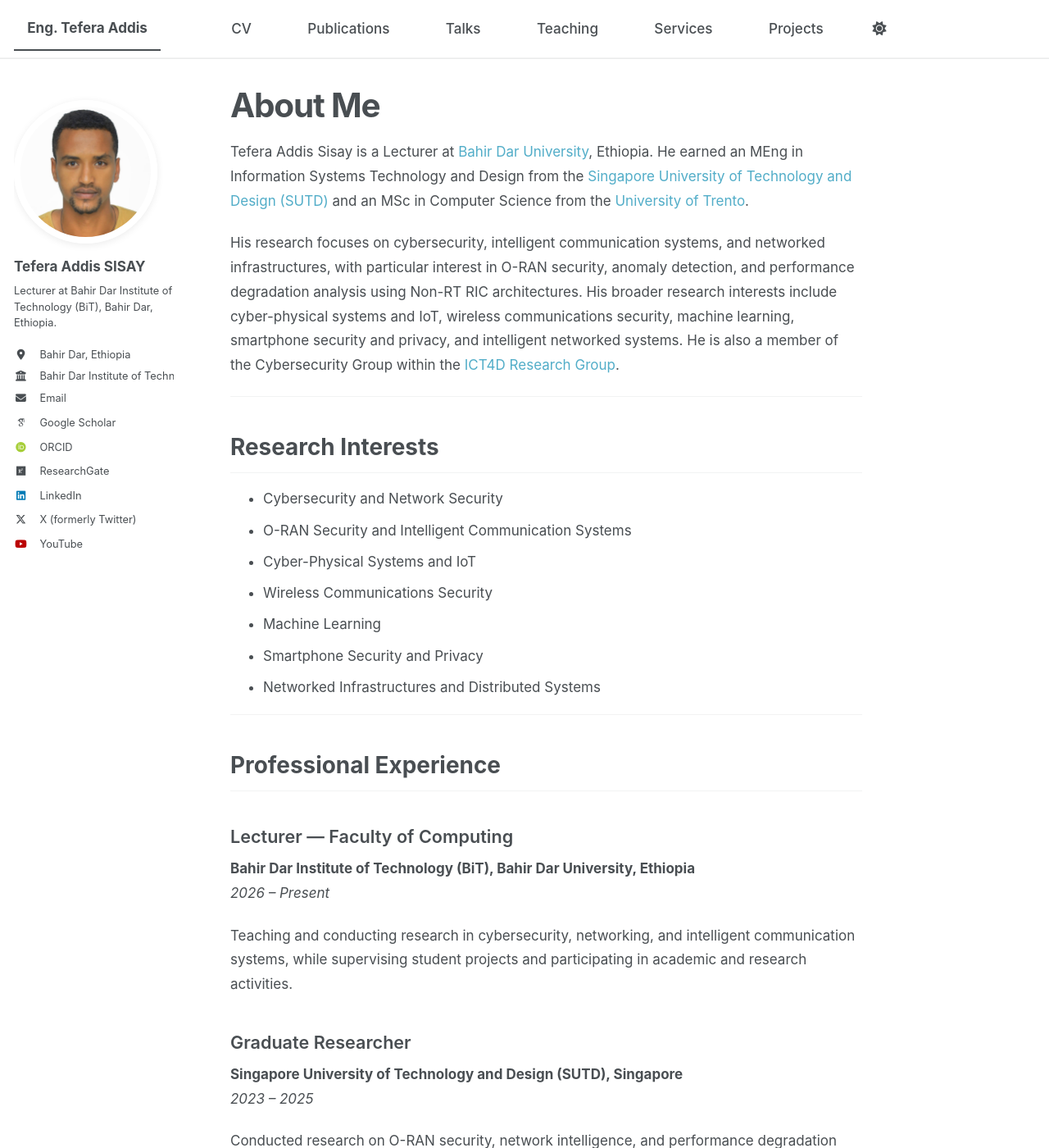
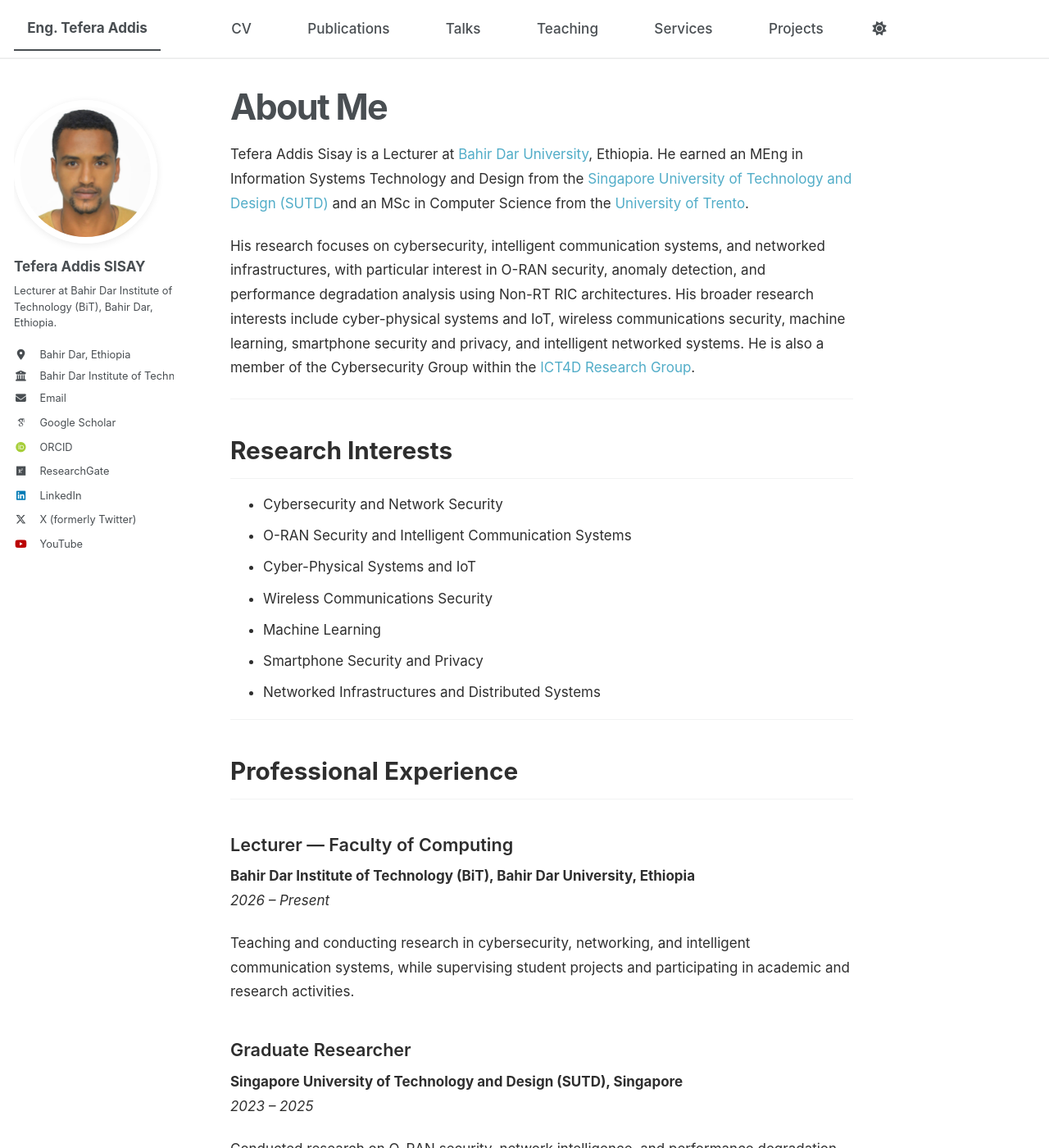
Before and after one commit to tefera-addis-sisay/tefera-addis-sisay.github.io, a Jekyll site: the page built from _pages/about.md, in a window 1280 px wide and 1400 px high. Shown: the whole window at 82% size. Built offline with Jekyll 4.4.1, drawn with Linux system fonts in a browser that asks for light colours; some web fonts are replaced; a script bundle is joined from its source files by our own code; library files that are not in the unit come from our copies.

Commit message:
Update main.scss

```diff
--- a/assets/css/main.scss
+++ b/assets/css/main.scss
@@ -36,7 +36,8 @@
 ;
 
 /* =========================================================
-   CLEAN MIT-STYLE ACADEMIC DESIGN (DARK-MODE SAFE)
+   CLEAN MIT-STYLE ACADEMIC DESIGN
+   FULL SAFE VERSION (LIGHT + DARK + DESKTOP FIXED)
 ========================================================= */
 
 /* ---------------------------------------------------------
@@ -116,7 +117,7 @@
 }
 
 /* ---------------------------------------------------------
-   Navigation (clean + subtle)
+   Navigation
 --------------------------------------------------------- */
 
 .masthead {
@@ -146,7 +147,7 @@
 }
 
 /* ---------------------------------------------------------
-   Profile Image (professional, subtle)
+   Profile Image
 --------------------------------------------------------- */
 
 .author__avatar {
@@ -214,7 +215,7 @@
 }
 
 /* ---------------------------------------------------------
-   Archive Cards (kept minimal)
+   Archive Items
 --------------------------------------------------------- */
 
 .archive__item {
@@ -234,7 +235,7 @@
 }
 
 /* ---------------------------------------------------------
-   Remove heavy shadows (clean academic look)
+   Remove heavy shadows (clean academic style)
 --------------------------------------------------------- */
 
 .btn,
@@ -261,9 +262,9 @@
   border-top: 1px solid rgba(0, 0, 0, 0.08);
 }
 
-/* ---------------------------------------------------------
-   DARK MODE FIXES (IMPORTANT)
---------------------------------------------------------- */
+/* =========================================================
+   DARK MODE FIXES (CRITICAL)
+========================================================= */
 
 [data-theme="dark"] .masthead {
   border-bottom: 1px solid rgba(255, 255, 255, 0.08);
@@ -278,14 +279,50 @@
   box-shadow: 0 4px 18px rgba(0, 0, 0, 0.5);
 }
 
-/* Optional: smoother nav hover in dark mode */
 [data-theme="dark"] .greedy-nav a:hover {
   opacity: 0.85;
 }
 
-/* ---------------------------------------------------------
+/* =========================================================
+   DESKTOP READABILITY FIX (IMPORTANT)
+========================================================= */
+
+@media (min-width: 901px) {
+
+  .page__content,
+  .archive__content {
+    max-width: 760px;
+    line-height: 1.85;
+  }
+
+  p {
+    font-size: 1.02rem;
+  }
+
+  h1,
+  .page__title {
+    font-size: 2.4rem;
+    letter-spacing: -0.04em;
+  }
+
+  h2 {
+    font-size: 1.65rem;
+  }
+
+  .page__content,
+  .archive__content {
+    color: rgba(0, 0, 0, 0.82);
+  }
+
+  [data-theme="dark"] .page__content,
+  [data-theme="dark"] .archive__content {
+    color: rgba(255, 255, 255, 0.85);
+  }
+}
+
+/* =========================================================
    MOBILE
---------------------------------------------------------- */
+========================================================= */
 
 @media (max-width: 900px) {
 
```
